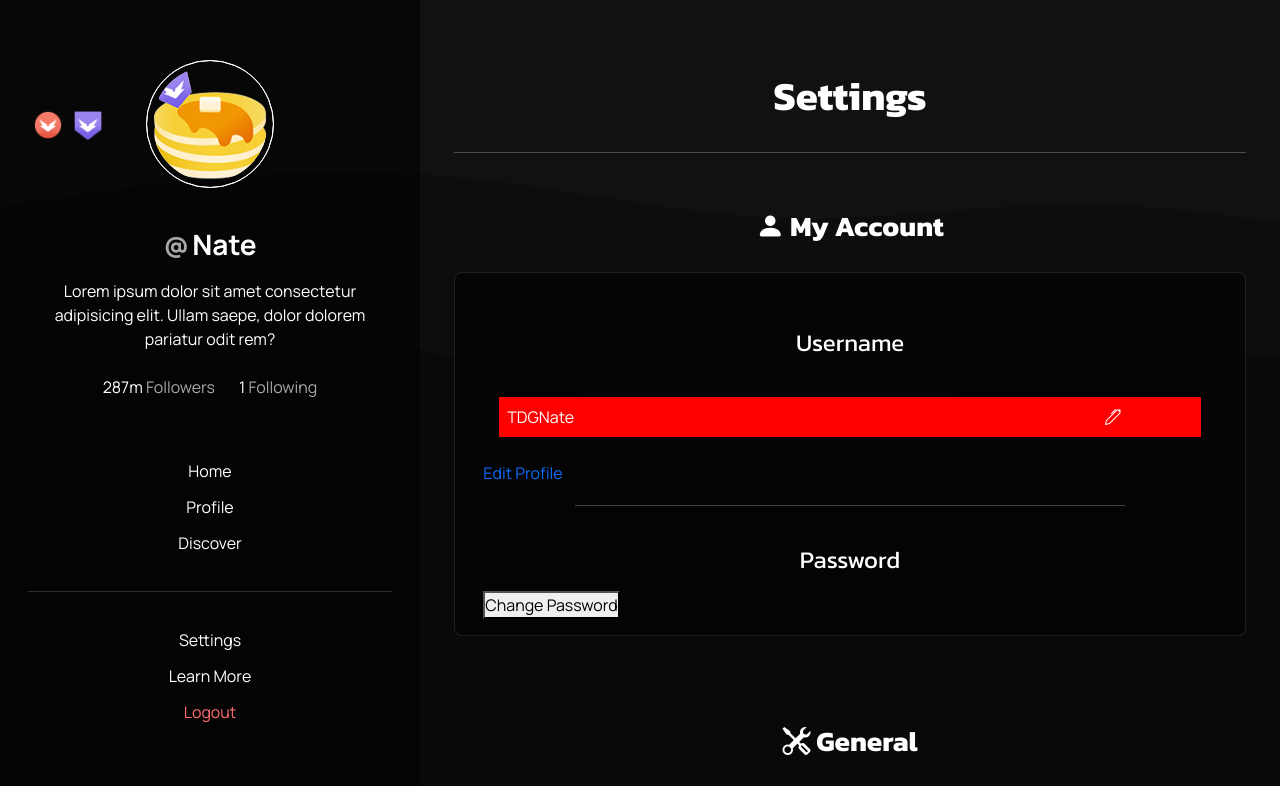
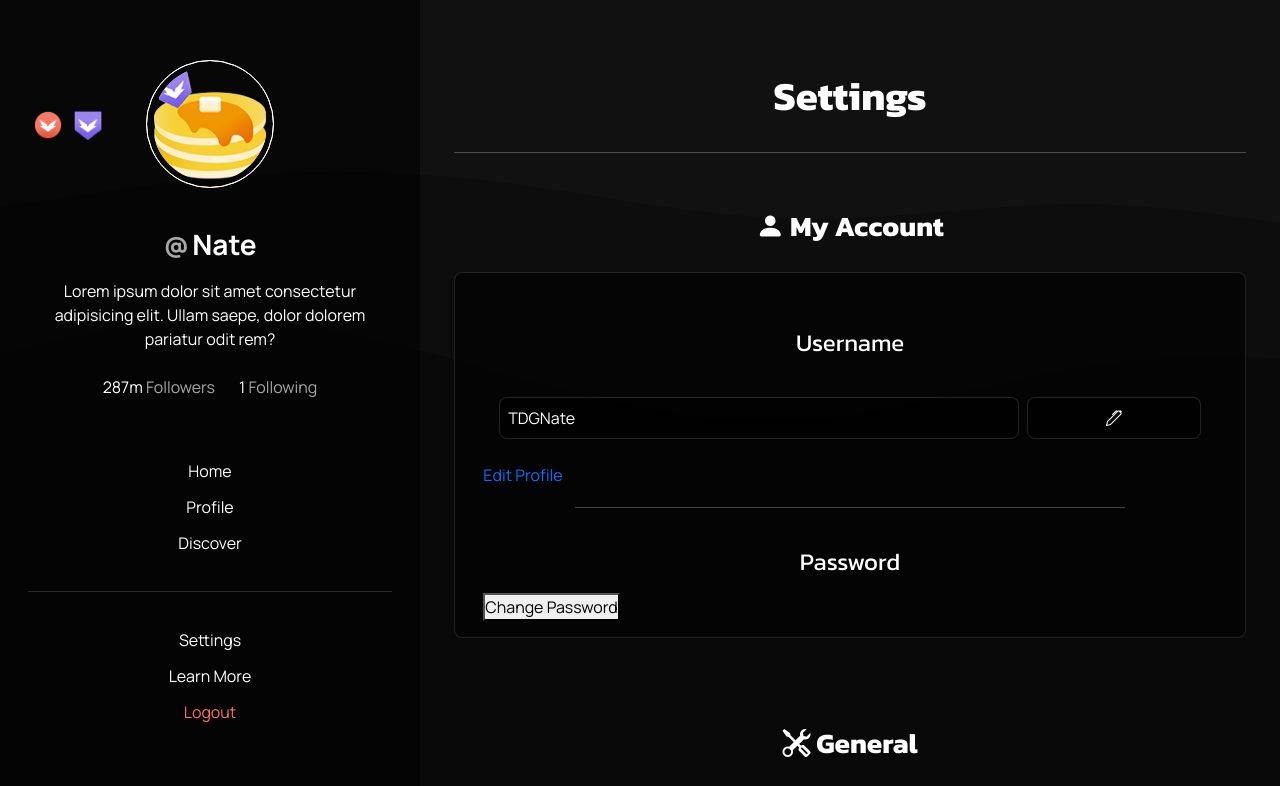
Before and after one commit to TDG-Org/Statue-Status, a React (Create React App) app in the folder client/: page /settings in a window 1280 px wide. Shown: the top 786 px of the page. Built offline with nearby package versions, Linux system fonts and the light colour scheme.

Commit message:
updated main colors, and settings page username sections

```diff
--- a/client/src/pages/Settings/SettingsPage.scss
+++ b/client/src/pages/Settings/SettingsPage.scss
@@ -27,12 +27,15 @@
         flex-wrap: nowrap;
         margin: .5rem 0;
         padding: 1rem;
+        gap: .5rem;
 
         .display-username {
           width: 75%;
           padding: .5rem;
           margin: 0;
-          background-color: red;
+          background-color: $mid-dark-clr;
+          border-radius: 8px;
+          border: 1px solid $high-dark-clr;
         }
 
         .edit-username-btn {
@@ -40,26 +43,10 @@
           margin: 0;
           width: 25%;
           padding: .5rem;
-          background-color: red;
-
+          background-color: $mid-dark-clr;
+          border-radius: 8px;
+          border: 1px solid $high-dark-clr;
         }
-
-        // .display-username {
-        //   width: 80%;
-        //   background: pink;
-        //   padding: .75rem;
-        //   margin: 0 !important;
-        //   border-radius: 8px;
-
-        // }
-
-        // .edit-username-btn {
-        //   margin: 0;
-        //   padding: .75rem;
-        //   width: 20%;
-        //   background-color: pink;
-        //   border-radius: 8px;
-        // }
       }
     }
   }
--- a/client/src/sass/main.scss
+++ b/client/src/sass/main.scss
@@ -116,7 +116,7 @@ p, span, em, li, a, i, div {
   padding: 1rem;
   margin: .75rem 0 3rem 0;
   background-color: $mid-dark-clr;
-  border: 1px solid rgba(43, 43, 43, 0.714);
+  border: 1px solid $high-dark-clr;
   border-radius: 8px;
 }
 
--- a/client/src/sass/variables.scss
+++ b/client/src/sass/variables.scss
@@ -5,14 +5,12 @@ $prime-clr: #0084ff;
 $second-clr: #00ffcc;
 $accent-clr: #ff2bbf;
 
-// Headers
-$h1-clr: #33a7ff;
-$h2-clr: #4a4a4aeb;
-
 // mid Contrast
 $mid-light-clr: #a8a8a8;
 $mid-dark-clr: #0000008b;
 
+$high-dark-clr: #313131b4;
+
 // Full Contrast
 $light-clr: #fff;
 $dark-clr: #000;
```
